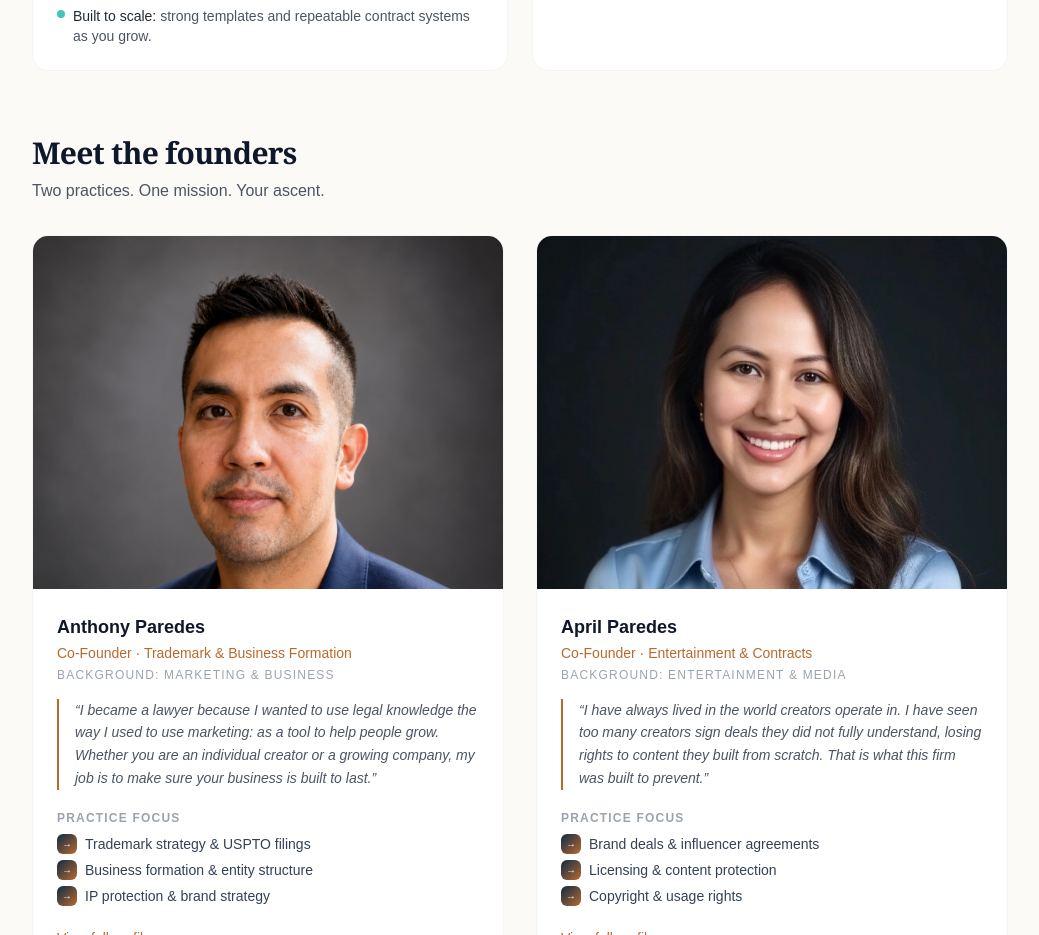
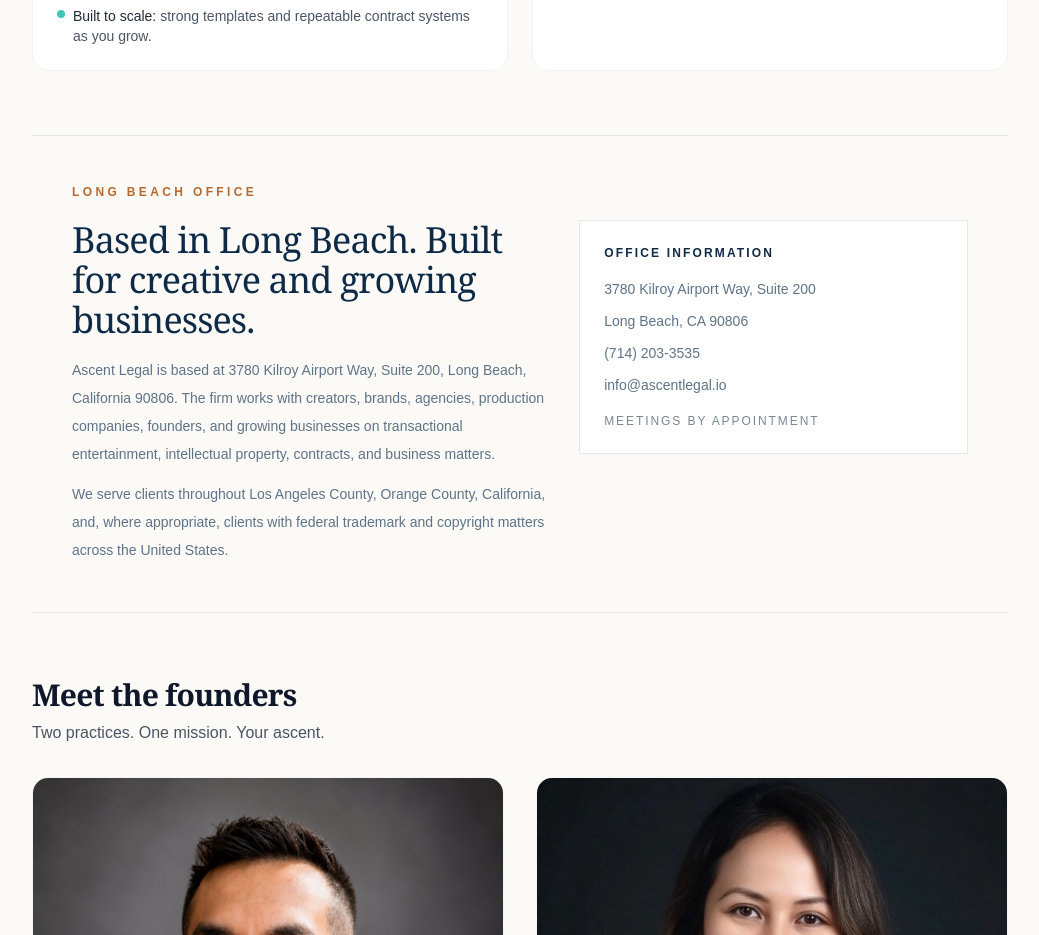
Before and after one commit to ajdreams17/Ascentlegal, a Next.js app: page /about in a window 1280 px wide. Shown: the part 1420-2355 px from the top of the page, without its empty margins (120-1159 px from the left). Built offline with nearby package versions, Linux system fonts and the light colour scheme.

Commit message:
Add verified local trust signals to About page

```diff
--- a/app/about/page.jsx
+++ b/app/about/page.jsx
@@ -5,6 +5,7 @@ export const metadata = {
   title: "About Us | Ascent Legal",
   description:
     "Meet Ascent Legal — a brother and sister law firm built for content creators, production companies, and growing businesses. Brand deals, IP protection, trademarks, and business formation. Transactional only (no litigation).",
+  alternates: { canonical: "/about" },
 };
 
 const attorneys = [
@@ -178,6 +179,49 @@ export default function AboutPage() {
         </div>
       </div>
 
+
+      {/* ===== Local Presence ===== */}
+      <section className="mt-16 border-y border-[#0E2A47]/10 bg-[#FBFAF7] px-6 py-12 sm:px-10">
+        <p className="text-xs font-semibold uppercase tracking-[0.28em] text-[#B86A2E]">
+          Long Beach Office
+        </p>
+        <div className="mt-5 grid gap-8 md:grid-cols-[1.1fr_.9fr] md:items-start">
+          <div>
+            <h2 className="font-serif text-3xl text-[#0E2A47] md:text-4xl">
+              Based in Long Beach. Built for creative and growing businesses.
+            </h2>
+            <p className="mt-4 max-w-2xl text-sm leading-7 text-[#5F7386]">
+              Ascent Legal is based at 3780 Kilroy Airport Way, Suite 200,
+              Long Beach, California 90806. The firm works with creators,
+              brands, agencies, production companies, founders, and growing
+              businesses on transactional entertainment, intellectual property,
+              contracts, and business matters.
+            </p>
+            <p className="mt-3 max-w-2xl text-sm leading-7 text-[#5F7386]">
+              We serve clients throughout Los Angeles County, Orange County,
+              California, and, where appropriate, clients with federal
+              trademark and copyright matters across the United States.
+            </p>
+          </div>
+
+          <div className="border border-[#0E2A47]/10 bg-white p-6">
+            <p className="text-xs font-bold uppercase tracking-[0.18em] text-[#0E2A47]">
+              Office Information
+            </p>
+            <div className="mt-4 space-y-2 text-sm leading-6 text-[#5F7386]">
+              <p>3780 Kilroy Airport Way, Suite 200</p>
+              <p>Long Beach, CA 90806</p>
+              <p>(714) 203-3535</p>
+              <p>info@ascentlegal.io</p>
+              <p className="pt-2 text-xs uppercase tracking-[0.16em] text-[#7A8794]">
+                Meetings by appointment
+              </p>
+            </div>
+          </div>
+        </div>
+      </section>
+
+
       {/* ===== Meet the Founders ===== */}
       <section className="mt-16">
         <h2 className="text-2xl md:text-3xl font-semibold text-slate-900">Meet the founders</h2>
```
